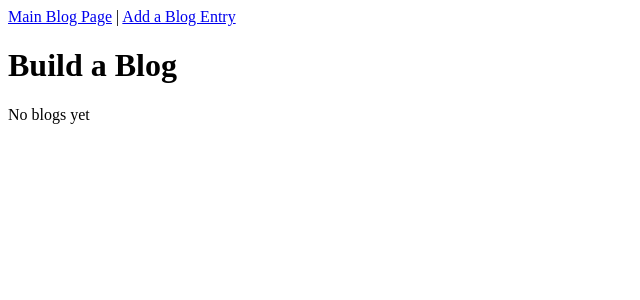
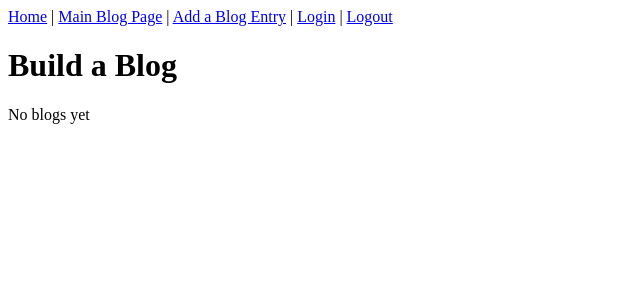
Before and after one commit to rebeccadodd/blogz, a Flask app: page /blog in a window 1280 px wide. Shown: the top 300 px of the page, without its empty margins (0-640 px from the left). Run offline with Flask 2, Linux system fonts and the light colour scheme; data that the repository does not hold is empty.

Commit message:
Completed Add Logout Function and Navigation

```diff
--- a/main.py
+++ b/main.py
@@ -107,6 +107,10 @@ def signup():
                                                   error_password=error_password,
                                                   error_verify=error_verify,
                                                   username=username)
+@app.route('/logout')
+def logout():
+    del session['username']
+    return redirect('/blog')
 
 @app.route("/blog", methods=['GET'])
 def blog():
--- a/templates/base.html
+++ b/templates/base.html
@@ -6,8 +6,11 @@
     </head>
 <body>
     <nav>
-        <a href="/">Main Blog Page</a> |
-        <a href="/newpost">Add a Blog Entry</a>
+        <a href="/">Home</a> |
+        <a href="/blog">Main Blog Page</a> |
+        <a href="/newpost">Add a Blog Entry</a> |
+        <a href="/login">Login</a> |
+        <a href="/logout">Logout</a>
     </nav>
 
     {% block content %}
```
